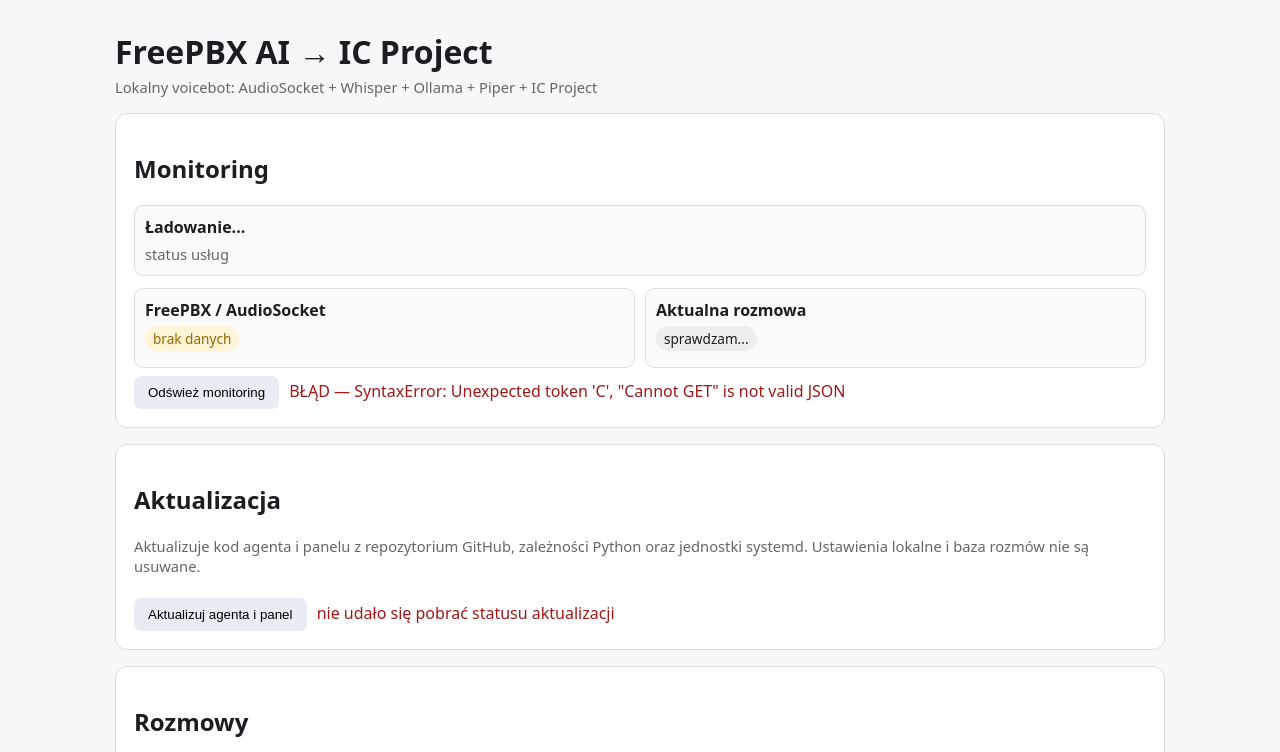
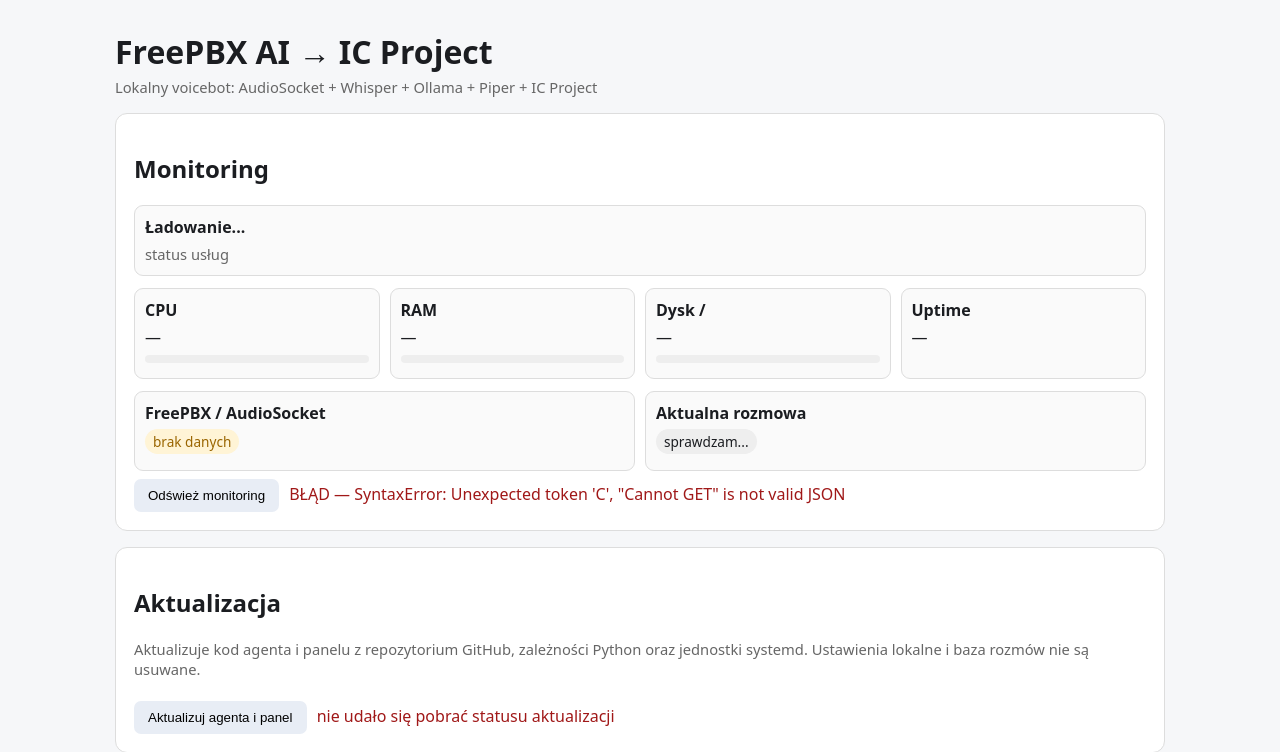
Before and after one commit to Pawel-sp9pw/freepbx-ai-icproject, a Python web app: template app/templates/index.html in a window 1280 px wide. Shown: the top 752 px of the page. Run offline with Jinja, Linux system fonts and the light colour scheme; the template is opened without the code that fills it, so the values that code supplies are empty.

Commit message:
Show Linux CPU RAM disk load and uptime in panel

```diff
--- a/app/templates/index.html
+++ b/app/templates/index.html
@@ -33,6 +33,36 @@
     <h2>Monitoring</h2>
     <div class="status-grid" id="dashboardServices">
       <div class="status-box"><strong>Ładowanie...</strong><span class="muted">status usług</span></div>
+    </div>
+
+    <div class="status-grid">
+      <div class="status-box">
+        <strong>CPU</strong>
+        <div><span id="resourceCpu">—</span></div>
+        <div style="height:8px;background:#eee;border-radius:999px;overflow:hidden;margin-top:7px">
+          <div id="resourceCpuBar" style="height:100%;width:0%;background:currentColor"></div>
+        </div>
+        <div class="muted" id="resourceLoad" style="margin-top:5px"></div>
+      </div>
+      <div class="status-box">
+        <strong>RAM</strong>
+        <div><span id="resourceRam">—</span></div>
+        <div style="height:8px;background:#eee;border-radius:999px;overflow:hidden;margin-top:7px">
+          <div id="resourceRamBar" style="height:100%;width:0%;background:currentColor"></div>
+        </div>
+      </div>
+      <div class="status-box">
+        <strong>Dysk /</strong>
+        <div><span id="resourceDisk">—</span></div>
+        <div style="height:8px;background:#eee;border-radius:999px;overflow:hidden;margin-top:7px">
+          <div id="resourceDiskBar" style="height:100%;width:0%;background:currentColor"></div>
+        </div>
+      </div>
+      <div class="status-box">
+        <strong>Uptime</strong>
+        <div id="resourceUptime">—</div>
+        <div class="muted" id="resourceSwap" style="margin-top:5px"></div>
+      </div>
     </div>
 
     <div class="status-grid">
@@ -262,6 +292,22 @@ PersistentKeepalive = 25"></textarea>
     try{return new Date(value).toLocaleString('pl-PL');}catch(e){return value;}
   }
 
+  function formatBytes(bytes){
+    bytes=Number(bytes || 0);
+    const units=['B','KB','MB','GB','TB'];
+    let i=0;
+    while(bytes>=1024 && i<units.length-1){bytes/=1024;i++;}
+    return bytes.toFixed(i>=3?1:0)+' '+units[i];
+  }
+
+  function formatUptime(sec){
+    sec=Number(sec || 0);
+    const d=Math.floor(sec/86400); sec%=86400;
+    const h=Math.floor(sec/3600); sec%=3600;
+    const m=Math.floor(sec/60);
+    return (d?d+' d ':'')+h+' h '+m+' min';
+  }
+
   function formatDuration(sec){
     sec=Number(sec || 0);
     if(sec<60) return sec+' s';
@@ -281,6 +327,26 @@ PersistentKeepalive = 25"></textarea>
         '<span class="badge '+(s.ok?'ok':'err')+'">'+esc(s.state)+'</span>'+
         '<div class="muted" style="margin-top:5px">'+esc(s.unit)+'</div></div>'
       ).join('');
+
+      const res=j.resources || {};
+      const setBar=(id,val)=>{
+        const el=document.getElementById(id);
+        if(el) el.style.width=Math.max(0,Math.min(100,Number(val||0)))+'%';
+      };
+      document.getElementById('resourceCpu').textContent=(res.cpu_percent ?? '—')+'%';
+      document.getElementById('resourceLoad').textContent=
+        'load: '+(res.load_1 ?? '—')+' / '+(res.load_5 ?? '—')+' / '+(res.load_15 ?? '—')+
+        (res.cpu_count ? ' · CPU: '+res.cpu_count : '');
+      document.getElementById('resourceRam').textContent=
+        (res.ram_percent ?? '—')+'% · '+formatBytes(res.ram_used)+' / '+formatBytes(res.ram_total);
+      document.getElementById('resourceDisk').textContent=
+        (res.disk_percent ?? '—')+'% · '+formatBytes(res.disk_used)+' / '+formatBytes(res.disk_total);
+      document.getElementById('resourceUptime').textContent=formatUptime(res.uptime_seconds);
+      document.getElementById('resourceSwap').textContent=
+        res.swap_total ? 'swap: '+(res.swap_percent ?? 0)+'% · '+formatBytes(res.swap_used)+' / '+formatBytes(res.swap_total) : 'swap: brak';
+      setBar('resourceCpuBar',res.cpu_percent);
+      setBar('resourceRamBar',res.ram_percent);
+      setBar('resourceDiskBar',res.disk_percent);
 
       const fp=document.getElementById('freepbxStatus');
       const fpd=document.getElementById('freepbxDetails');
```
